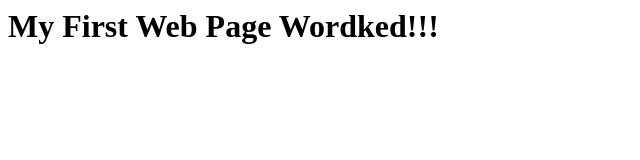
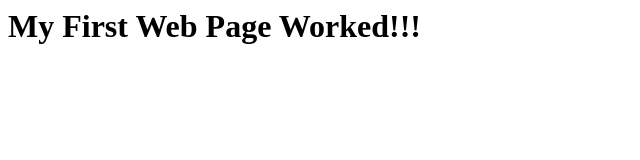
Before and after one commit to awsbro/dwdd1600, a plain HTML site: page 01test/index.html in a window 1280 px wide. Shown: the full height of the page, 0-640 px from the left. Drawn offline with Linux system fonts and the light colour scheme.

Commit message:
Spelling error corrected

```diff
--- a/01test/index.html
+++ b/01test/index.html
@@ -2,6 +2,6 @@
     <head>
     </head>
     <body>
-    <h1>My First Web Page Wordked!!!</h1>
+    <h1>My First Web Page Worked!!!</h1>
     </body>
 </html>
```
